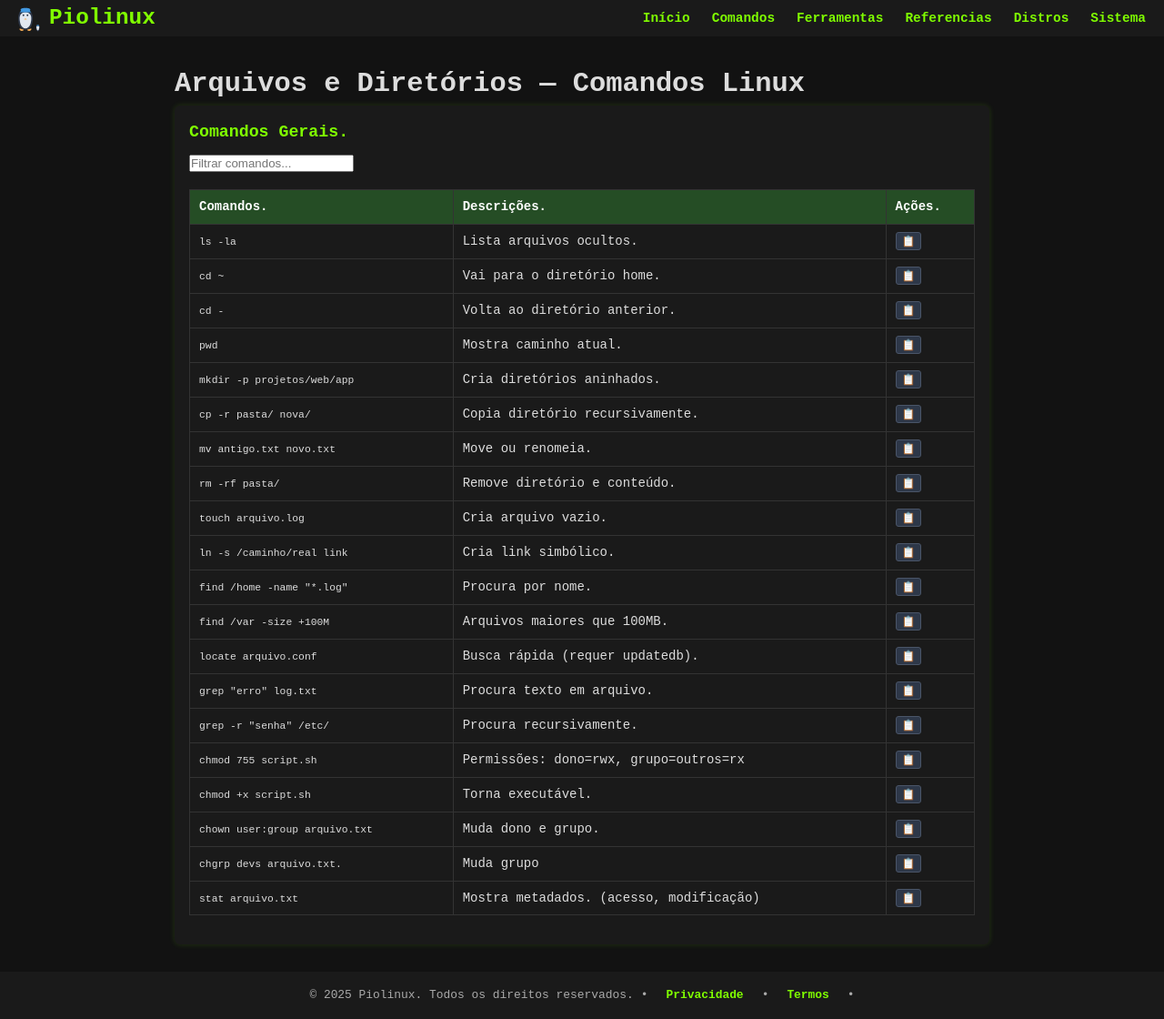
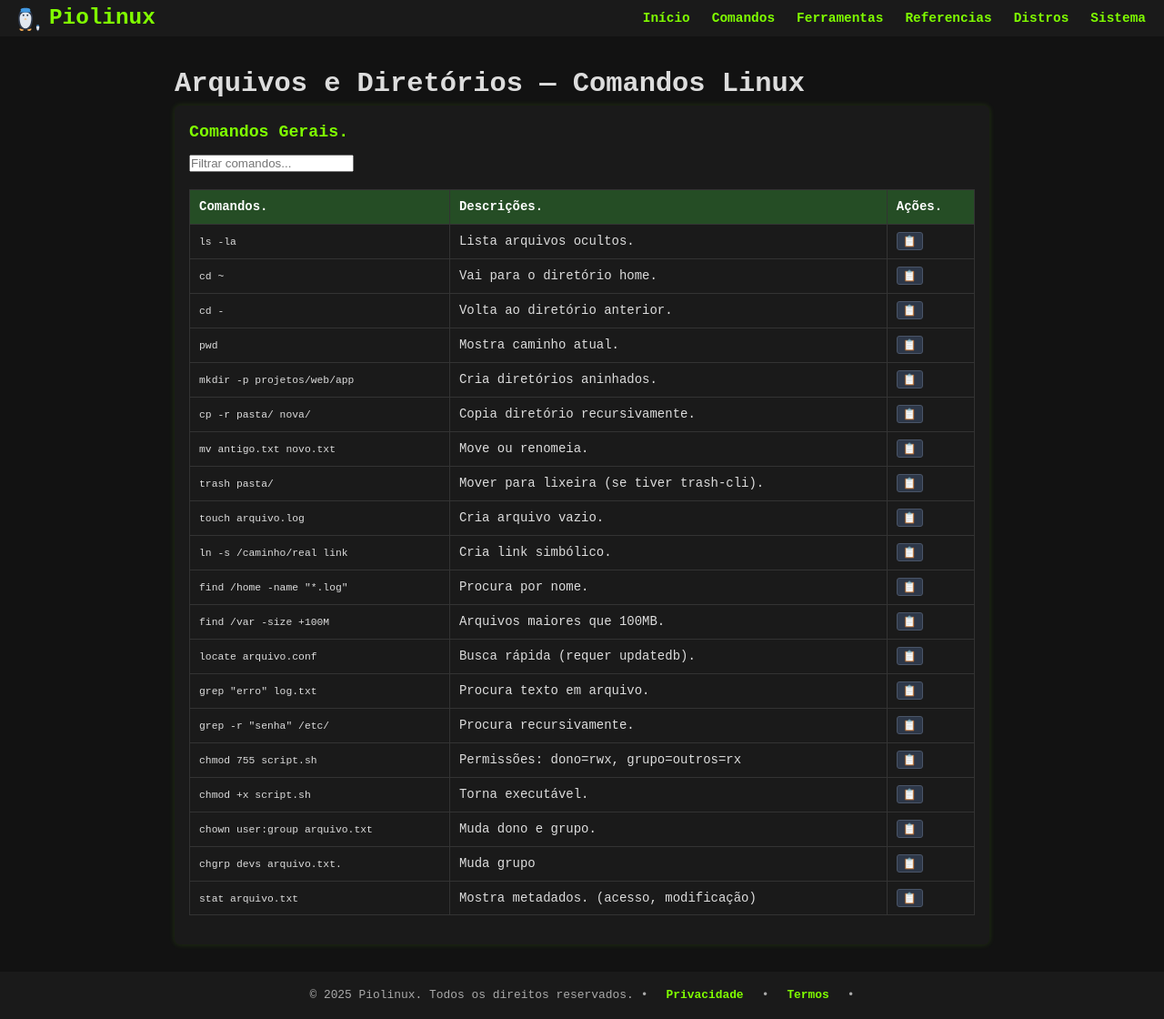
Before and after one commit to Piolinux/piolinux-site, a Jekyll site: the page built from _pages/_comandos/arquivos-e-diretorios.md, in a window 1280 px wide. Shown: the whole page at 91% size. Built offline with Jekyll 4.4.1, drawn with Linux system fonts in a browser that asks for light colours.

Commit message:
Update arquivos-e-diretorios.md

```diff
--- a/_pages/_comandos/arquivos-e-diretorios.md
+++ b/_pages/_comandos/arquivos-e-diretorios.md
@@ -71,9 +71,9 @@ function filtrarLinhas(termo) {
       <td data-label="Ação"><button class="copy-btn" data-command="mv antigo.txt novo.txt">📋</button></td>
     </tr>
     <tr>
-      <td data-label="Comando"><code>rm -rf pasta/</code></td>
-      <td data-label="Descrição">Remove diretório e conteúdo.</td>
-      <td data-label="Ação"><button class="copy-btn" data-command="rm -rf pasta/">📋</button></td>
+      <td data-label="Comando"><code>trash pasta/</code></td>
+      <td data-label="Descrição">Mover para lixeira (se tiver trash-cli).</td>
+      <td data-label="Ação"><button class="copy-btn" data-command="trash pasta/">📋</button></td>
     </tr>
     <tr>
       <td data-label="Comando"><code>touch arquivo.log</code></td>
```
